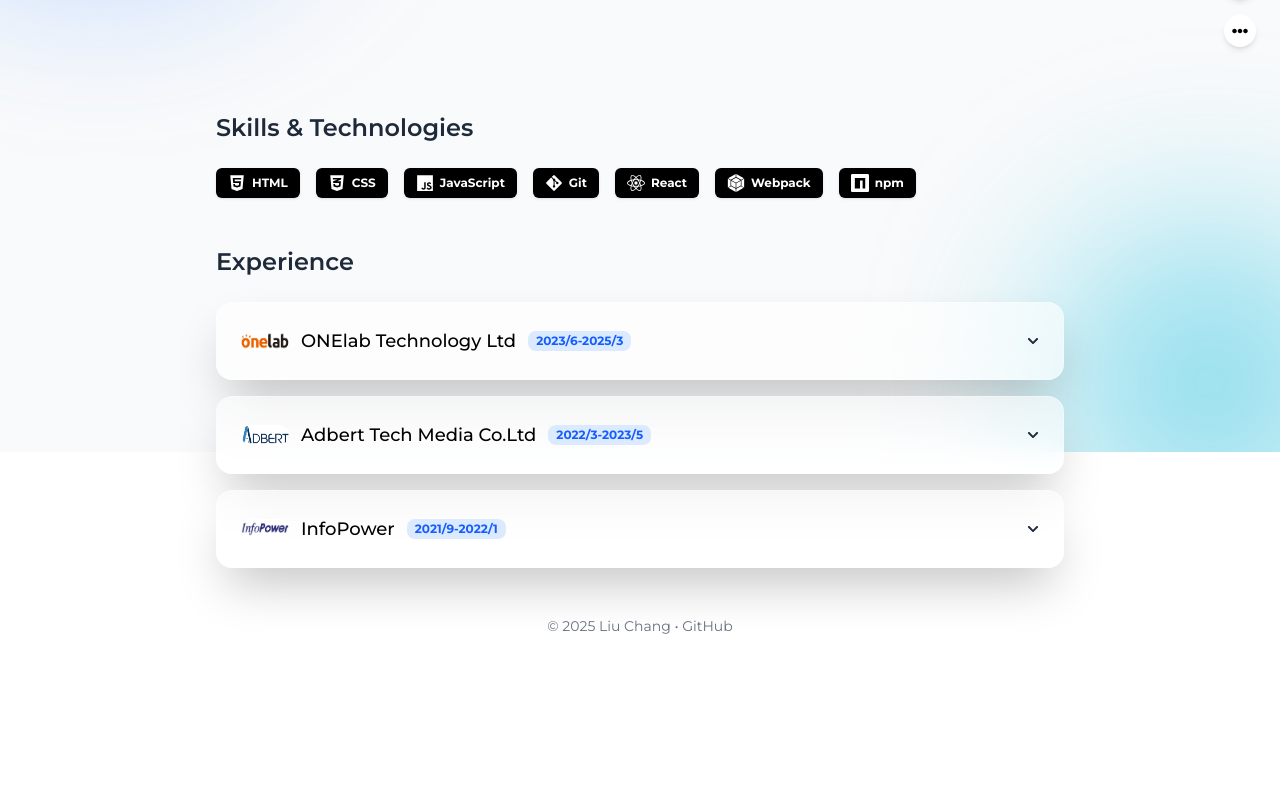
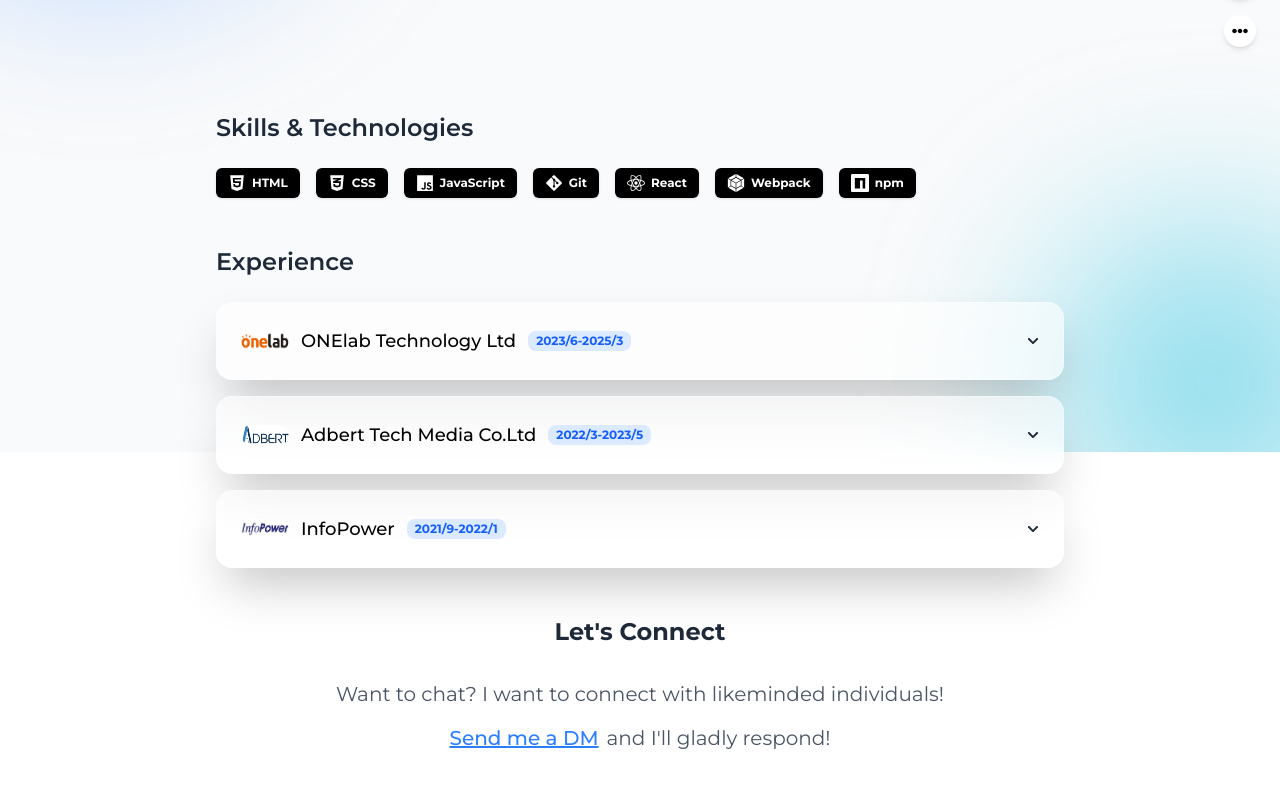
Before and after one commit to richard85501/my-website, a React (Vite) app: page / in a window 1280 px wide. Shown: the part 348-1136 px from the top of the page. Before the commit the page ends 1024 px from the top, so only its background shows below. Built offline with nearby package versions, Linux system fonts and the light colour scheme.

Commit message:
modify:remove useless code

```diff
--- a/src/App.tsx
+++ b/src/App.tsx
@@ -11,6 +11,7 @@
   infopowerDetails,
 } from "./data/experience";
 import { onelabSkills, adbertSkills } from "./data/skills";
+import LetsConnect from "./pages/lets-connect/letsConnect";
 
 function Portfolio() {
   return (
@@ -116,31 +117,23 @@
           /> */}
       {/* </div>
       </section> */}
-      <footer className="text-center text-sm text-gray-500 py-10">
-        <p>
-          © 2025 Liu Chang •{" "}
-          <a href="#" className="hover:underline">
-            GitHub
-          </a>
-        </p>
-      </footer>
     </div>
   );
 }
 
-type ProjectCardProps = {
-  title: string;
-  desc: string;
-};
+// type ProjectCardProps = {
+//   title: string;
+//   desc: string;
+// };
 
-function ProjectCard({ title, desc }: ProjectCardProps) {
-  return (
-    <div className="p-4 rounded-xl bg-white/70 backdrop-blur-md shadow-lg hover:shadow-2xl transform hover:-translate-y-1 transition duration-300 ease-in-out cursor-pointer">
-      <h3 className="text-lg font-medium mb-1">{title}</h3>
-      <p className="text-sm text-gray-600">{desc}</p>
-    </div>
-  );
-}
+// function ProjectCard({ title, desc }: ProjectCardProps) {
+//   return (
+//     <div className="p-4 rounded-xl bg-white/70 backdrop-blur-md shadow-lg hover:shadow-2xl transform hover:-translate-y-1 transition duration-300 ease-in-out cursor-pointer">
+//       <h3 className="text-lg font-medium mb-1">{title}</h3>
+//       <p className="text-sm text-gray-600">{desc}</p>
+//     </div>
+//   );
+// }
 
 function App() {
   return (
@@ -148,6 +141,7 @@
       <Bolb />
       <Portfolio />
       <FloatingNav />
+      <LetsConnect />
     </>
   );
 }
--- /dev/null
+++ b/src/pages/lets-connect/letsConnect.tsx
@@ -0,0 +1,32 @@
+const LetsConnect = () => {
+  const handleSendDM = () => {
+    // You can customize this action - open email, social media, etc.
+    window.open("mailto:your-email@example.com", "_blank");
+  };
+
+  return (
+    <div className="py-10 px-6 text-center">
+      <div className="max-w-4xl mx-auto">
+        <h2 className="text-2xl font-bold mb-8 text-gray-800">Let's Connect</h2>
+
+        <div className="space-y-4">
+          <p className="text-lg md:text-xl text-gray-600">
+            Want to chat? I want to connect with likeminded individuals!
+          </p>
+
+          <p className="text-lg md:text-xl text-gray-600">
+            <button
+              onClick={handleSendDM}
+              className="text-blue-500 hover:text-blue-600 underline transition-colors duration-200 font-medium"
+            >
+              Send me a DM
+            </button>
+            <span className="ml-2">and I'll gladly respond!</span>
+          </p>
+        </div>
+      </div>
+    </div>
+  );
+};
+
+export default LetsConnect;
```
